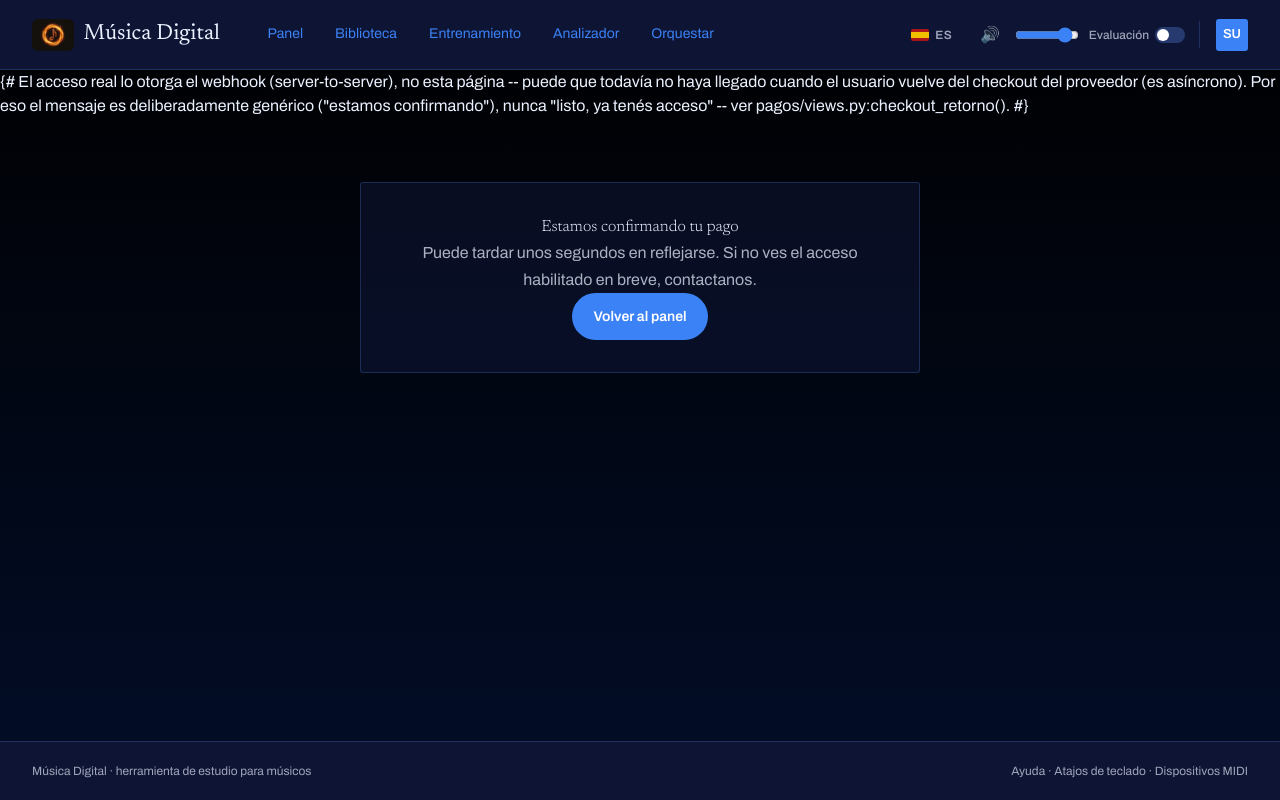
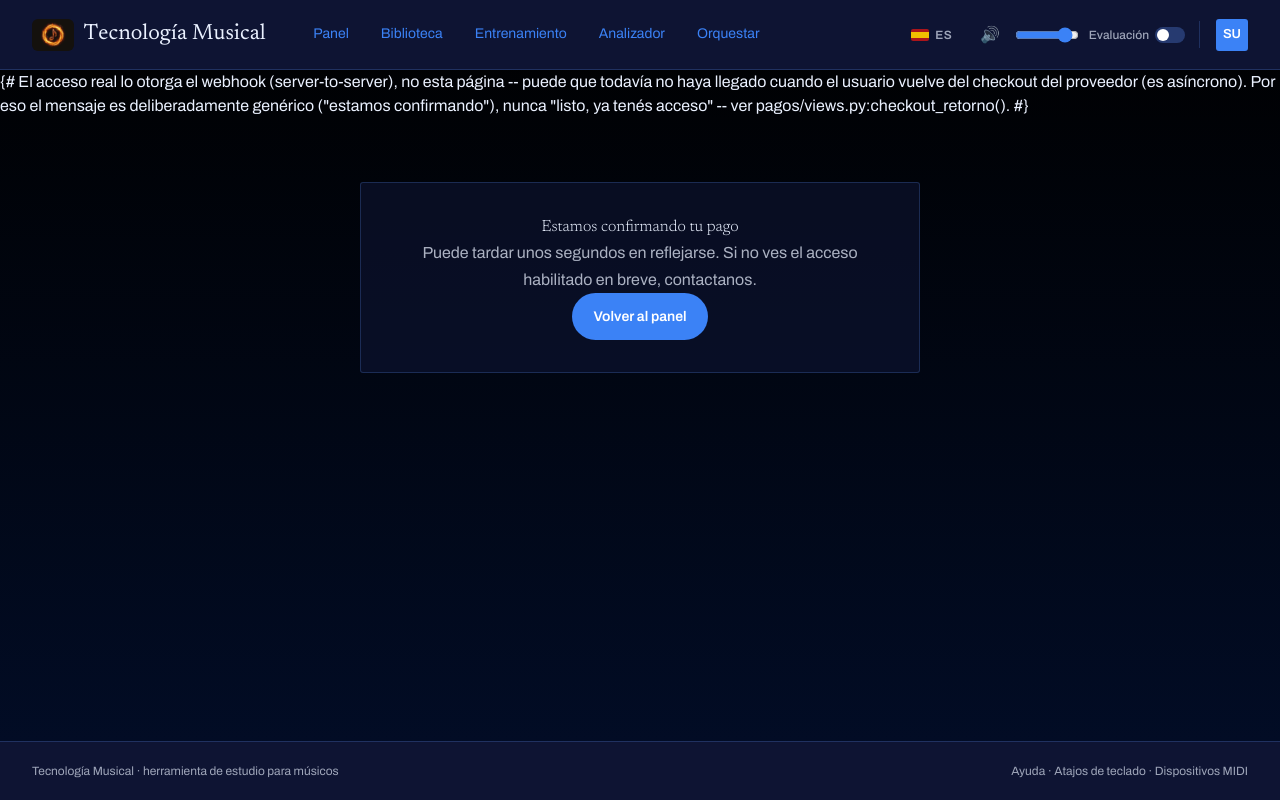
Before and after one commit to andresgiuffre/musica_digital, a Django app: page /pagos/checkout/retorno/ in a window 1280 px wide. Run offline with Django 5.2, Linux system fonts and the light colour scheme; the visitor is signed in with stand-in values (Sample User, id 1); some libraries are stand-ins or nearby versions.

Commit message:
cambio nombre

```diff
--- a/static/css/gabinete.css
+++ b/static/css/gabinete.css
@@ -445,16 +445,20 @@ body.gabinete .card { border-color: var(--line); box-shadow: none; }
 }
 .navbar-gab__brand:hover { text-decoration: none; }
 
-/* Iluminación letra por letra de "Música Digital" al hacer hover -- CSS puro,
-   sin JS: la animación está atada a .navbar-gab__brand:hover, así que se
-   cancela sola al sacar el mouse y arranca de cero cada vez que se vuelve a
-   pasar (no hace falta reiniciarla a mano). --i (puesto inline en cada letra
-   en base.html) da el índice 0..12 continuo a través de las dos palabras
-   (M-ú-s-i-c-a = 0..5, D-i-g-i-t-a-l = 6..12) para que "Digital" continúe
-   el recorrido justo donde termina "Música", no que arranque en paralelo.
-   Antes "Digital" vivía en un <em> con color fijo (por eso no se notaba
-   ningún cambio ahí al pasar el mouse, y quedaba en itálica sin pedirlo) --
-   ahora las 13 letras son spans iguales, todas arrancan del mismo --ink. */
+/* Iluminación letra por letra de "Tecnología Musical" al hacer hover -- CSS
+   puro, sin JS: la animación está atada a .navbar-gab__brand:hover, así que
+   se cancela sola al sacar el mouse y arranca de cero cada vez que se vuelve
+   a pasar (no hace falta reiniciarla a mano). --i (puesto inline en cada
+   letra en base.html) da el índice 0..16 continuo a través de las dos
+   palabras (T-e-c-n-o-l-o-g-í-a = 0..9, M-u-s-i-c-a-l = 10..16) para que
+   "Musical" continúe el recorrido justo donde termina "Tecnología", no que
+   arranque en paralelo. Nombre anterior del sitio ("Música Digital", 13
+   letras, 0..12) -- si el nombre vuelve a cambiar, actualizar tanto los
+   índices --i en base.html como el "16" hardcodeado más abajo en
+   .navbar-gab__brand-chispas (el índice de la última letra). Antes "Digital"
+   vivía en un <em> con color fijo (por eso no se notaba ningún cambio ahí al
+   pasar el mouse, y quedaba en itálica sin pedirlo) -- ahora todas las letras
+   son spans iguales, todas arrancan del mismo --ink. */
 .navbar-gab__brand-texto { font-style: normal; }
 .navbar-gab__brand-letra {
     display: inline-block;
@@ -496,13 +500,13 @@ body.gabinete .card { border-color: var(--line); box-shadow: none; }
     }
 }
 
-/* Chispas al llegar la iluminación a la "L" final de "Digital" (índice 12) --
+/* Chispas al llegar la iluminación a la "l" final de "Musical" (índice 16) --
    mismo truco de rotate(--angulo) + translateY que .chispas-gab en
    dashboard.html (las placas "Director de Estudio"/"Cursos"), copiado acá en
    vez de compartido porque esas viven escopeadas a esa plantilla y el navbar
    es chrome global (todas las páginas, migradas a Gabinete o no). El delay
-   está calculado para disparar justo cuando la L termina de iluminarse:
-   12 letras anteriores * 0.15s de paso + 0.2s (la L ya está casi en su pico
+   está calculado para disparar justo cuando la l termina de iluminarse:
+   16 letras anteriores * 0.15s de paso + 0.2s (la l ya está casi en su pico
    de brillo, ver el keyframe de arriba). */
 .navbar-gab__brand-chispas {
     position: absolute;
@@ -524,7 +528,7 @@ body.gabinete .card { border-color: var(--line); box-shadow: none; }
 }
 .navbar-gab__brand:hover .navbar-gab__brand-chispas i {
     animation: navbar-gab-chispa-vuelo 0.5s ease-out forwards;
-    animation-delay: calc(12 * 0.15s + 0.2s);
+    animation-delay: calc(16 * 0.15s + 0.2s);
 }
 @keyframes navbar-gab-chispa-vuelo {
     0%   { opacity: 0; transform: rotate(var(--angulo)) translateY(0) scaleY(0.4); }
--- a/templates/base.html
+++ b/templates/base.html
@@ -28,7 +28,7 @@
             } catch (e) {}
         })();
     </script>
-    <title>{% block title %}Música Digital{% endblock %}</title>
+    <title>{% block title %}Tecnología Musical{% endblock %}</title>
     <link href="https://fonts.googleapis.com/css2?family=Fraunces:ital,wght@0,400;0,600;0,700;1,500&family=Work+Sans:wght@400;500;600;700&family=IBM+Plex+Mono:wght@400;500;600&display=swap" rel="stylesheet">
     <!-- Tipografía del rediseño "Gabinete de estudio" (navbar/footer globales +
          pantallas ya migradas) -- coexiste con Fraunces/Work Sans de arriba,
@@ -445,11 +445,11 @@
     <nav class="navbar-gab">
         <div class="navbar-gab__inner">
             <div class="navbar-gab__left">
-                <a href="{% url 'dashboard' %}" class="navbar-gab__brand" aria-label="Música Digital">
+                <a href="{% url 'dashboard' %}" class="navbar-gab__brand" aria-label="Tecnología Musical">
                     <span class="navbar-gab__logo">
                         <img src="{% static 'img/logo.png' %}" alt="" style="mix-blend-mode: screen;">
                     </span>
-                    <span class="navbar-gab__brand-texto" aria-hidden="true"><span class="navbar-gab__brand-letra" style="--i:0">M</span><span class="navbar-gab__brand-letra" style="--i:1">ú</span><span class="navbar-gab__brand-letra" style="--i:2">s</span><span class="navbar-gab__brand-letra" style="--i:3">i</span><span class="navbar-gab__brand-letra" style="--i:4">c</span><span class="navbar-gab__brand-letra" style="--i:5">a</span> <span class="navbar-gab__brand-letra" style="--i:6">D</span><span class="navbar-gab__brand-letra" style="--i:7">i</span><span class="navbar-gab__brand-letra" style="--i:8">g</span><span class="navbar-gab__brand-letra" style="--i:9">i</span><span class="navbar-gab__brand-letra" style="--i:10">t</span><span class="navbar-gab__brand-letra" style="--i:11">a</span><span class="navbar-gab__brand-letra" style="--i:12">l<span class="navbar-gab__brand-chispas"><i></i><i></i><i></i><i></i><i></i><i></i></span></span></span>
+                    <span class="navbar-gab__brand-texto" aria-hidden="true"><span class="navbar-gab__brand-letra" style="--i:0">T</span><span class="navbar-gab__brand-letra" style="--i:1">e</span><span class="navbar-gab__brand-letra" style="--i:2">c</span><span class="navbar-gab__brand-letra" style="--i:3">n</span><span class="navbar-gab__brand-letra" style="--i:4">o</span><span class="navbar-gab__brand-letra" style="--i:5">l</span><span class="navbar-gab__brand-letra" style="--i:6">o</span><span class="navbar-gab__brand-letra" style="--i:7">g</span><span class="navbar-gab__brand-letra" style="--i:8">í</span><span class="navbar-gab__brand-letra" style="--i:9">a</span> <span class="navbar-gab__brand-letra" style="--i:10">M</span><span class="navbar-gab__brand-letra" style="--i:11">u</span><span class="navbar-gab__brand-letra" style="--i:12">s</span><span class="navbar-gab__brand-letra" style="--i:13">i</span><span class="navbar-gab__brand-letra" style="--i:14">c</span><span class="navbar-gab__brand-letra" style="--i:15">a</span><span class="navbar-gab__brand-letra" style="--i:16">l<span class="navbar-gab__brand-chispas"><i></i><i></i><i></i><i></i><i></i><i></i></span></span></span>
                 </a>
                 {% if user.is_authenticated %}
                 <div class="navbar-gab__links">
@@ -540,7 +540,7 @@
     </main>
 
     <footer class="footer-gab">
-        <span>Música Digital · {% trans "herramienta de estudio para músicos" %}</span>
+        <span>Tecnología Musical · {% trans "herramienta de estudio para músicos" %}</span>
         <span>{% trans "Ayuda" %} · {% trans "Atajos de teclado" %} · {% trans "Dispositivos MIDI" %}</span>
     </footer>
 
```
